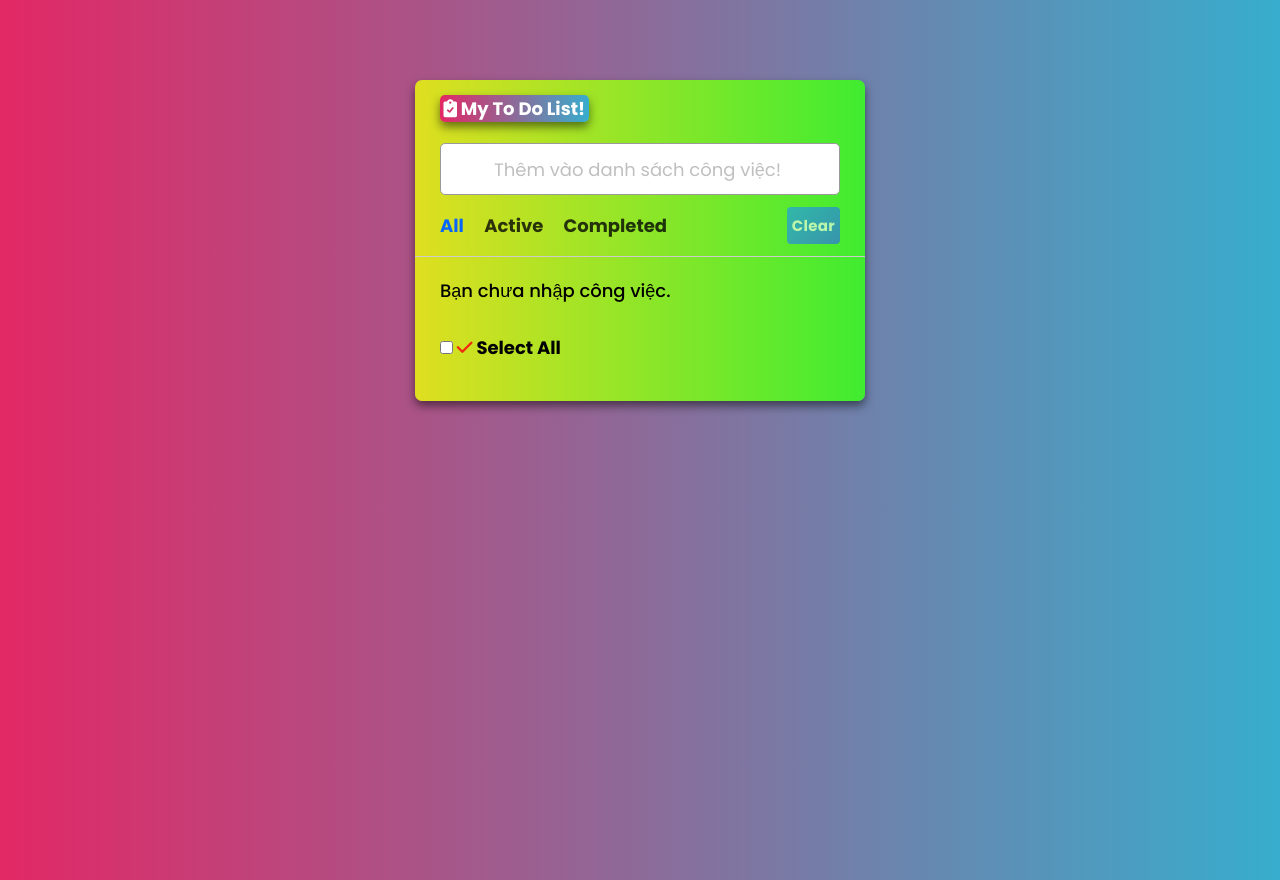
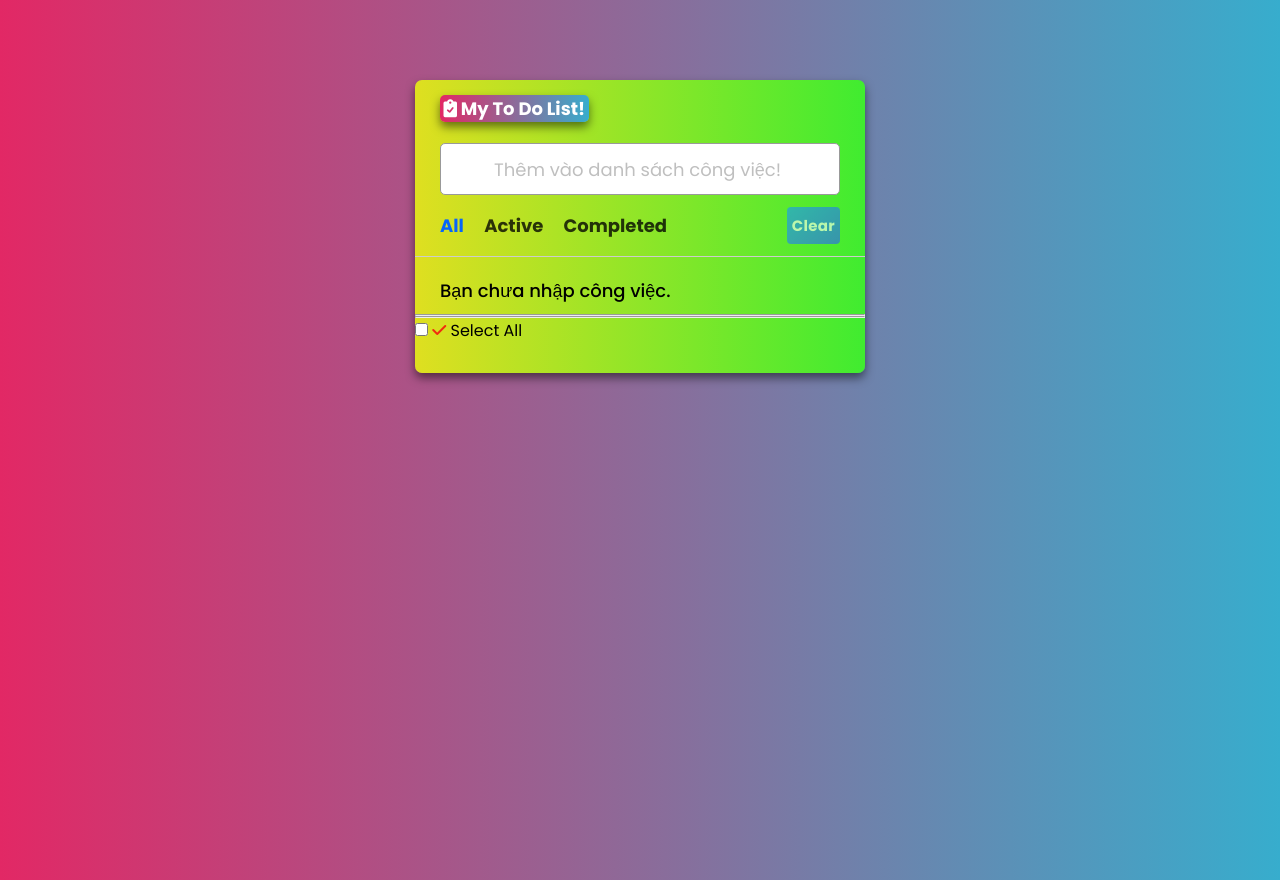
Before and after one commit to Quantrok1204/QuanLe-JS-Todolist, a plain HTML site: page index.html in a window 1280 px wide. Drawn offline with nearby package versions, Linux system fonts and the light colour scheme.

Commit message:
Update index.html

```diff
--- a/index.html
+++ b/index.html
@@ -27,7 +27,7 @@
             <button class="clear">Clear</button>
         </div>
         <ul class="task-box"></ul>
-        <div class="task-box">
+        <div class="check-box"><hr><hr>
             <input class="select-all" type="checkbox" onclick="selectAll(this)">
             <i class="fas fa-check"></i> Select All</input>
         </div>
```
